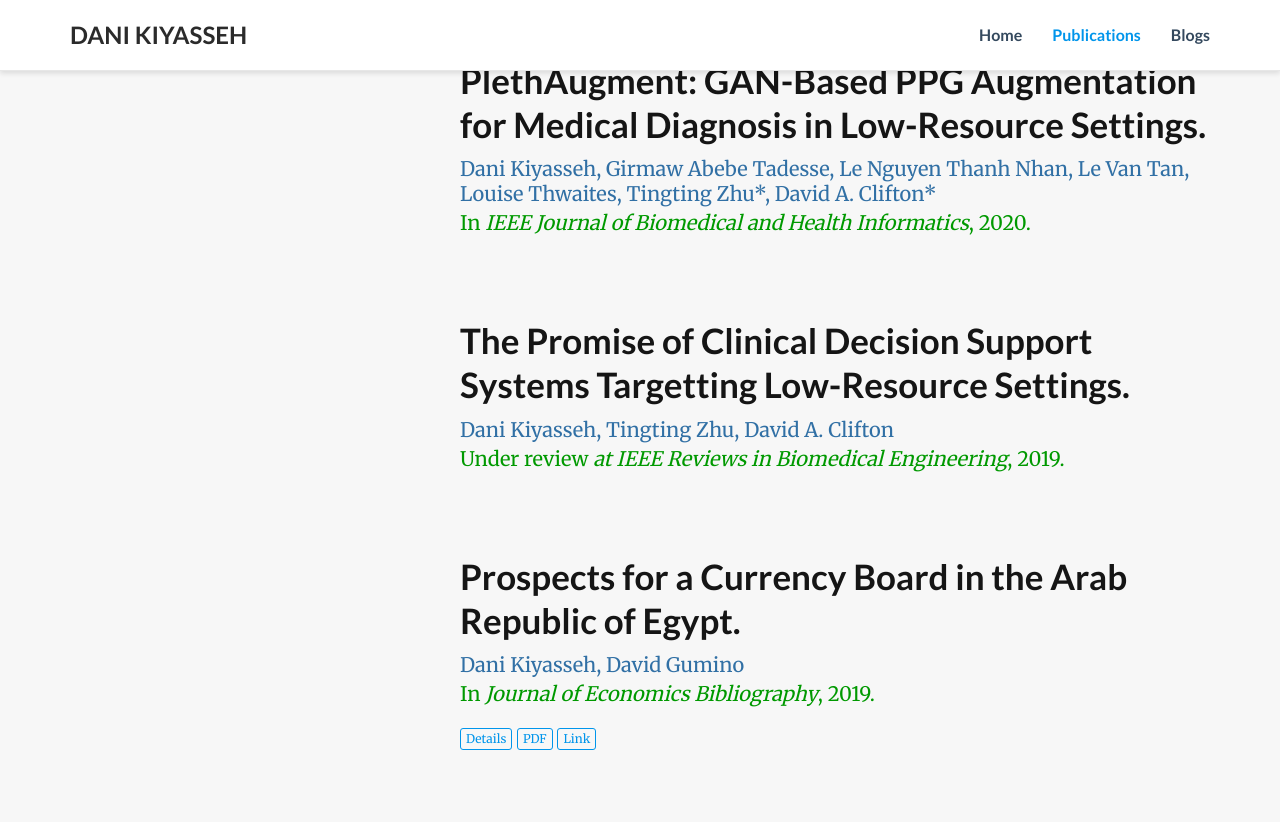
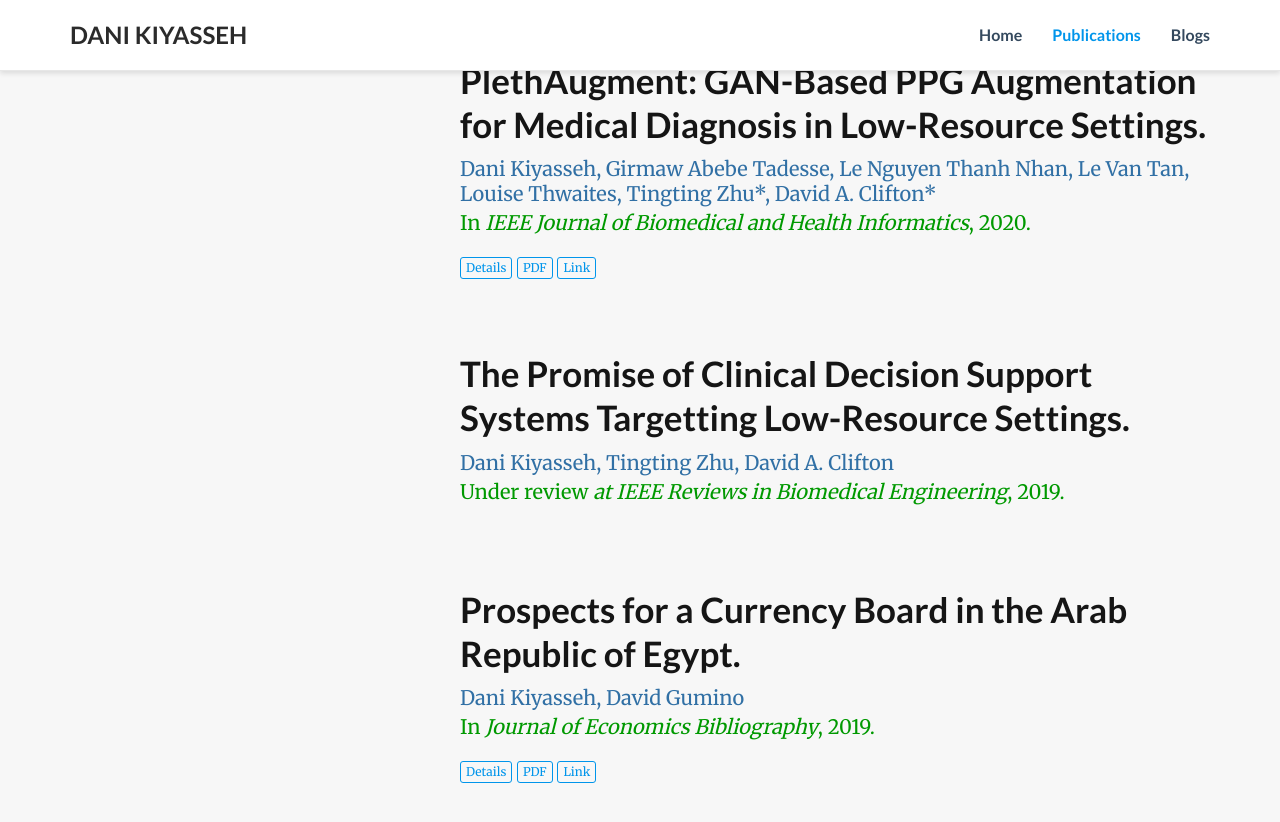
Before and after one commit to danikiyasseh/danikiyasseh.github.io, a Jekyll site: the page index.html, which Jekyll copies as it is, in a window 1280 px wide and 900 px high, scrolled down 1738 px. Shown: the top 822 px of the window. Built offline with Jekyll 4.4.1, drawn with Linux system fonts in a browser that asks for light colours; nearby versions of some CDN libraries; a style sheet for code colours, icons or effects is not loaded.

Commit message:
Added PlethAugment details

```diff
--- a/index.html
+++ b/index.html
@@ -355,15 +355,19 @@ title: Dani Kiyasseh
 
       <div class="pub-links">
 
-<!--
-<a class="btn btn-primary btn-outline btn-xs" href="https://rt416.github.io/publication/sfg/">
-  Details
-</a>
+
+	<a class="btn btn-primary btn-outline btn-xs" href="https://danikiyasseh.github.io/publications/PlethAugment/">
+	  Details
+	</a>
 
 
-<a class="btn btn-primary btn-outline btn-xs" href="https://danikiyasseh.github.io/publications/pdfs/plethaugment.pdf">
-  PDF
-</a> -->
+	<a class="btn btn-primary btn-outline btn-xs" href="https://danikiyasseh.github.io/publications/documents/PlethAugment.pdf">
+	  PDF
+	</a>
+
+	<a class="btn btn-primary btn-outline btn-xs" href="https://ieeexplore.ieee.org/document/9078801">
+	  Link
+	</a>
 
       </div>
     </div>
```
